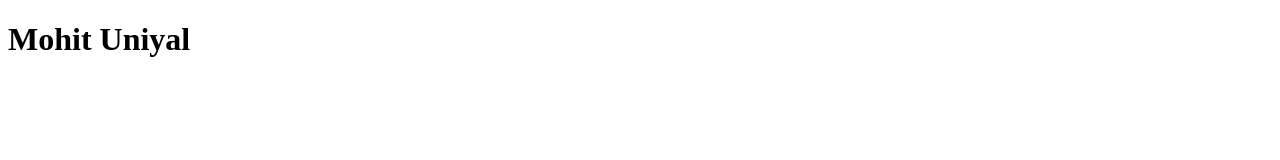
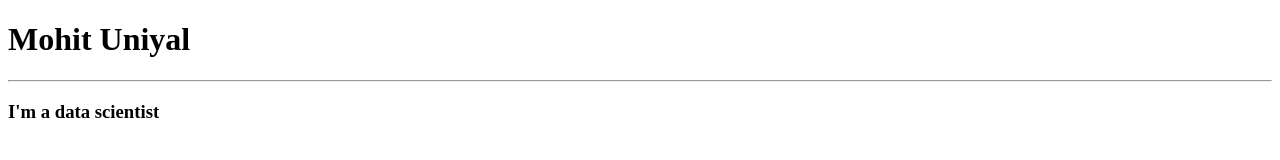
Before and after one commit to abhinavg95/my-portfolio, a plain HTML site: page index.html in a window 1280 px wide. Drawn offline with Linux system fonts and the light colour scheme.

Commit message:
add subheading index.html

```diff
--- a/index.html
+++ b/index.html
@@ -8,5 +8,7 @@
 </head>
 <body>
     <h1>Mohit Uniyal</h1>
+    <hr>
+    <h3>I'm a data scientist</h3>
 </body>
 </html>
```
